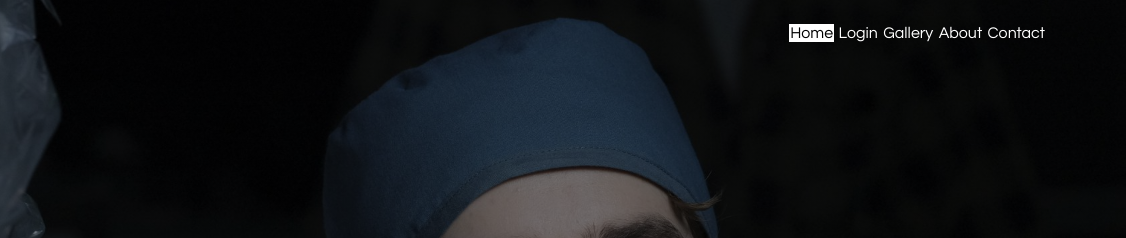
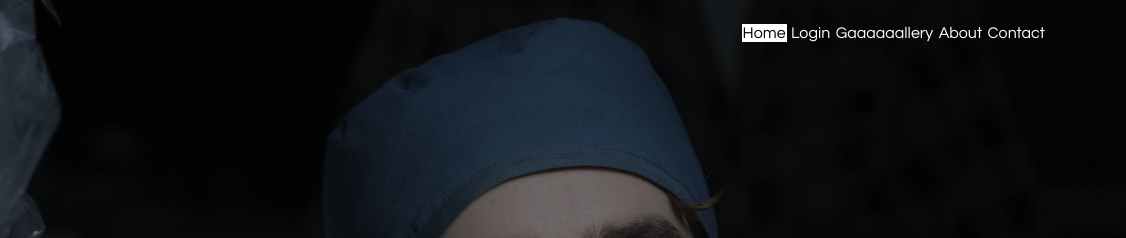
Before and after one commit to ananyamitra2000/WSD-lab-assignment, a plain HTML site: page index.html in a window 1280 px wide. Shown: the top 238 px of the page, 154-1280 px from the left. Drawn offline with Linux system fonts and the light colour scheme.

Commit message:
Update index.html

```diff
--- a/index.html
+++ b/index.html
@@ -16,7 +16,7 @@
             <ul>
               <li class="active"><a href="#">Home</a></li>
               <li><a href="login.html">Login</a></li>
-              <li><a href="#">Gallery</a></li>
+              <li><a href="#">Gaaaaaallery</a></li>
               <li><a href="#">About</a></li>
               <li><a href="contact.html">Contact</a></li>
           </ul>
```
